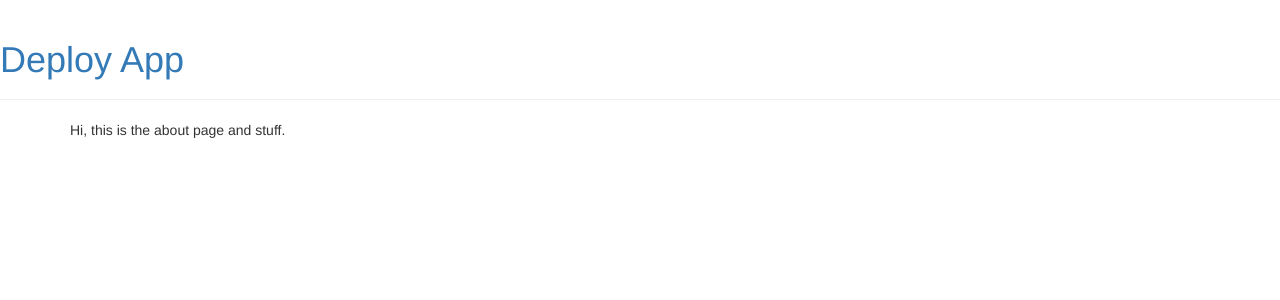
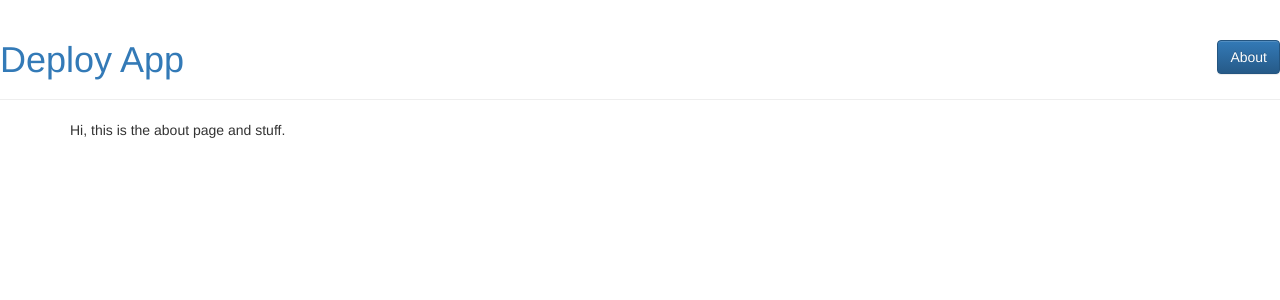
Before and after one commit to sammynayhouse/deploysrs, a Django app: page /about/ in a window 1280 px wide. Shown: the top 300 px of the page. Run offline with Django 3.2, Linux system fonts and the light colour scheme; some libraries are stand-ins or nearby versions.

Commit message:
Added about button on homepage to direct to about page

```diff
--- a/week2_app/templates/week2_app/base.html
+++ b/week2_app/templates/week2_app/base.html
@@ -9,10 +9,16 @@
     </head>
     <body>
         <div class="page-header">
-            <h1><a href="/">Deploy App</a></h1>
+            <div class='btn-toolbar pull-right'>
+                <div class='btn-group'>
+                    <a class="btn btn-primary" href="/about" role="button">About</a>
+                </div>
+              </div>
+        <h1><a href="/">Deploy App</a></h1>
+
         </div>
 
-        <div class="content container">
+        <div class="container">
             <div class="row">
                 <div class="col-md-8">
                 {% block content %}
```
